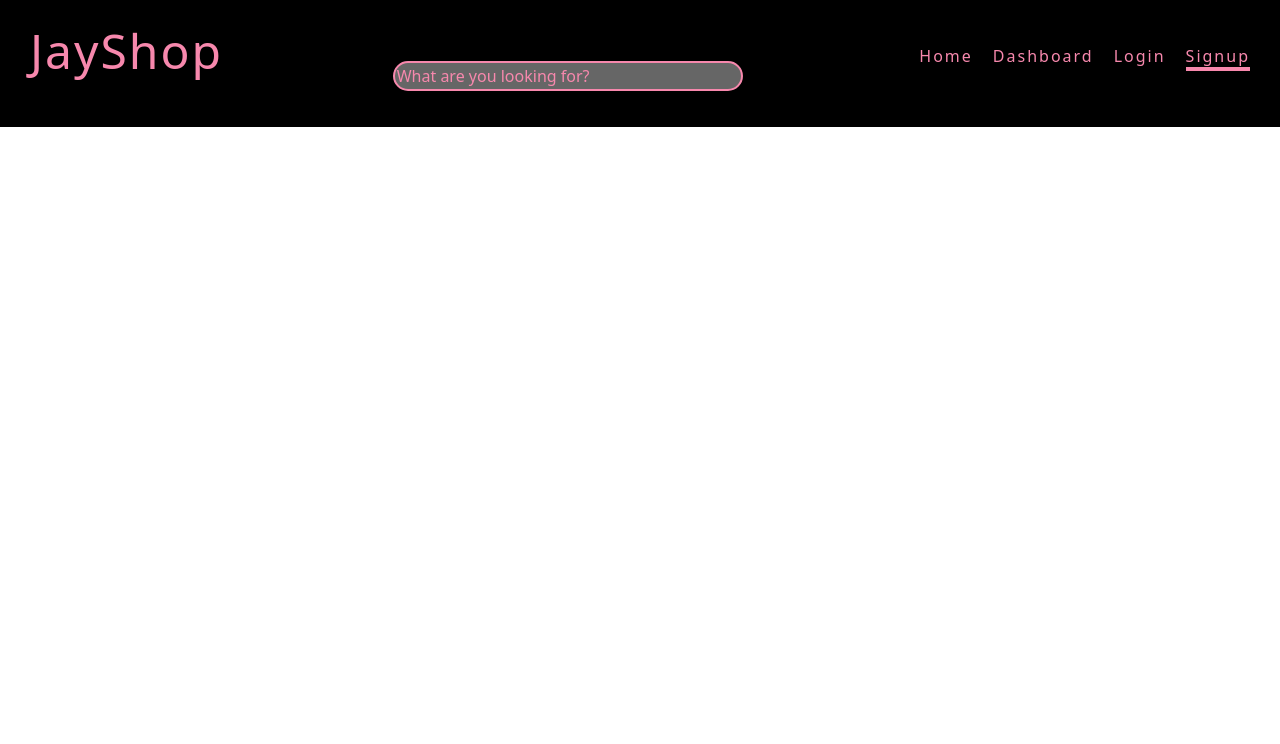
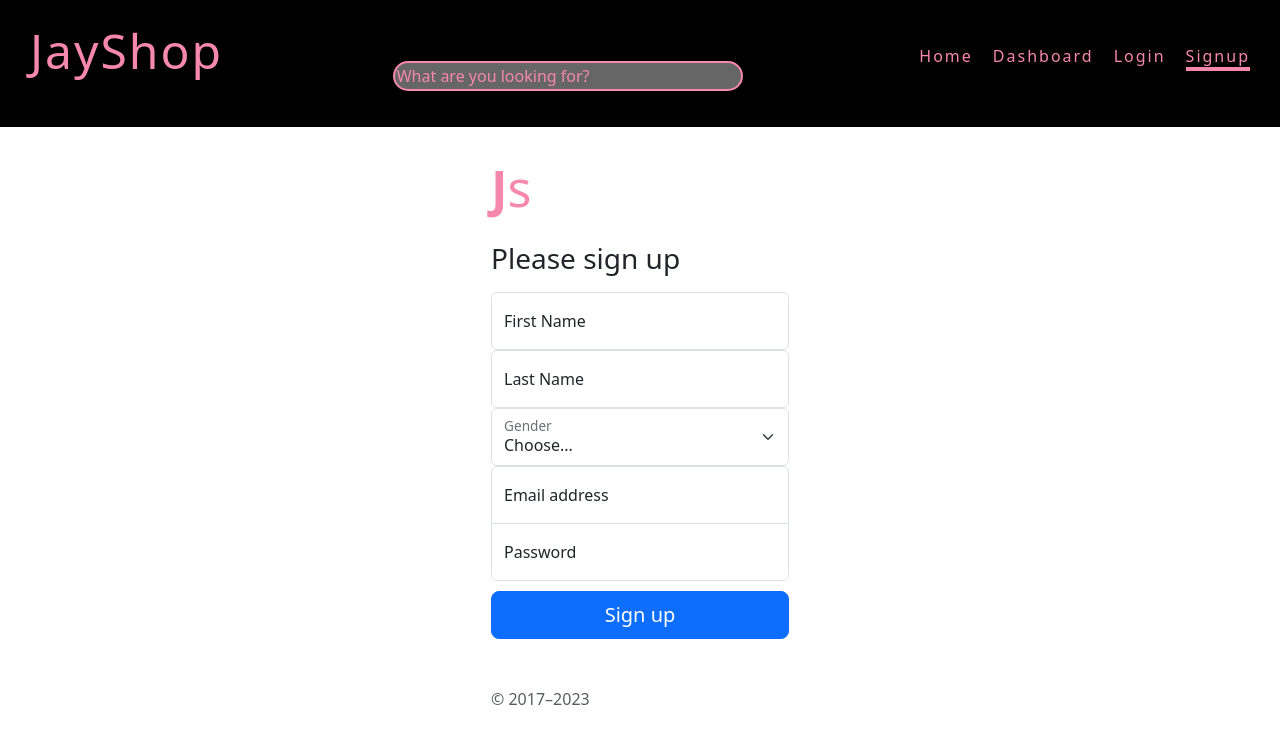
Before and after one commit to MasterTruckX/React_Projects, a React (Vite) app in the folder JayShop/: page /signup in a window 1280 px wide. Shown: the top 744 px of the page. Built offline with nearby package versions, Linux system fonts and the light colour scheme.

Commit message:
Signup page added, signup service added, useForm hook added, form styles added

```diff
--- /dev/null
+++ b/JayShop/src/hooks/useForm.jsx
@@ -0,0 +1,33 @@
+// Un custom Hook es una función que utiliza otros hooks de React para realizar una funcionalidad
+// -- Reglas para crear un custom hook:
+// 1. Siempre debe usar la palabra 'use' al inicio de su nombre.
+// 2. Siempre debe ser una fución de JavaScript. (a partir de React 16.8 usamos hooks en funciones)
+// 3. Siempre debe usar al menos un Hook de React (useState, useEffect, useContext, useRef, etc.)
+// 4. No debe ser llamado dentro de un loop, condicional o función anidada.
+// 5. Deben ser reutilizables, NO para casos muy específicos.
+
+import { useState } from 'react'
+
+function useForm (callback, defaults) {
+  // Estado único para guardar todos los valores del formulario en un objeto
+  const [input, setInput] = useState({ defaults })
+
+  // Función que se ejecuta al enviar un formulario
+  const handleSubmit = (event) => {
+    event.preventDefault() // Evita que se recargue la página y rompa el SPA
+    callback(input)
+  }
+
+  // Función que se ejecuta al teclear en un input
+  const handleInputChange = (event) => {
+    const { name, value } = event.target
+    setInput({ ...input, [name]: value })
+  }
+  return {
+    input,
+    handleSubmit,
+    handleInputChange
+  }
+}
+
+export default useForm
--- a/JayShop/src/pages/Signup.jsx
+++ b/JayShop/src/pages/Signup.jsx
@@ -1,6 +1,106 @@
+import { registerUserService } from '@/services/userService'
+import { useNavigate } from 'react-router-dom'
+import useForm from '@/hooks/useForm'
+import '@/styles/form.css'
 const Signup = () => {
+  const navigate = useNavigate()
+  const sendData = async (data) => {
+    try {
+      const response = await registerUserService(data)
+      if (response.status === 201) {
+        navigate('/login')
+        // console.log('Usuario creado correctamente', response.data)
+      }
+    } catch (error) {
+      console.log('Ocurrio un error:', error.message)
+    }
+  }
+
+  const { input, handleSubmit, handleInputChange } = useForm(sendData, {
+    first_name: '',
+    last_name: '',
+    gender: '',
+    email: '',
+    password: ''
+  })
+
   return (
-    <div>Signup</div>
+    <main className='form-signin w-100' style={{ marginTop: '135px', display: 'block', marginLeft: 'auto', marginRight: 'auto' }}>
+      <form onSubmit={handleSubmit}>
+        <p style={{ fontSize: '50px', color: '#f788ad' }}><b>J</b>s</p>
+        <h1 className='h3 mb-3 fw-normal'>Please sign up</h1>
+
+        <div className='form-floating'>
+          <input
+            type='text'
+            className='form-control'
+            id='first_name'
+            name='first_name'
+            value={input.first_name}
+            onChange={handleInputChange}
+            placeholder='John'
+          />
+          <label htmlFor='first_name'>First Name</label>
+        </div>
+
+        <div className='form-floating'>
+          <input
+            type='text'
+            className='form-control'
+            id='last_name'
+            name='last_name'
+            value={input.last_name}
+            onChange={handleInputChange}
+            placeholder='Doe'
+          />
+          <label htmlFor='last_name'>Last Name</label>
+        </div>
+
+        <div className='form-floating'>
+          <select
+            className='form-select'
+            id='gender'
+            name='gender'
+            value={input.gender}
+            onChange={handleInputChange}
+          >
+            <option value=''>Choose...</option>
+            <option value='M'>Male</option>
+            <option value='F'>Female</option>
+          </select>
+          <label htmlFor='gender'>Gender</label>
+        </div>
+
+        <div className='form-floating'>
+          <input
+            type='email'
+            className='form-control'
+            id='email'
+            name='email'
+            value={input.email}
+            onChange={handleInputChange}
+            placeholder='name@example.com'
+          />
+          <label htmlFor='email'>Email address</label>
+        </div>
+
+        <div className='form-floating'>
+          <input
+            type='password'
+            className='form-control'
+            id='password'
+            name='password'
+            value={input.password}
+            onChange={handleInputChange}
+            placeholder='Password'
+          />
+          <label htmlFor='password'>Password</label>
+        </div>
+
+        <button className='w-100 btn btn-lg btn-primary' type='submit'>Sign up</button>
+        <p className='mt-5 mb-3 text-muted'>© 2017–2023</p>
+      </form>
+    </main>
   )
 }
 
--- /dev/null
+++ b/JayShop/src/services/userService.js
@@ -0,0 +1,13 @@
+import axios from 'axios'
+
+const BASE_URL = 'http://localhost:3000'
+
+const registerUserService = (data) => axios.post(`${BASE_URL}/register`, data)
+const loginUserService = (data) => axios.post(`${BASE_URL}/login`, data)
+const getSingleUserService = (id) => axios.get(`${BASE_URL}/users/${id}`)
+
+export {
+  registerUserService,
+  loginUserService,
+  getSingleUserService
+}
--- /dev/null
+++ b/JayShop/src/styles/form.css
@@ -0,0 +1,20 @@
+.form-signin {
+    max-width: 330px;
+    padding: 1rem;
+  }
+
+  .form-signin .form-floating:focus-within {
+    z-index: 2;
+  }
+
+  .form-signin input[type="email"] {
+    margin-bottom: -1px;
+    border-bottom-right-radius: 0;
+    border-bottom-left-radius: 0;
+  }
+
+  .form-signin input[type="password"] {
+    margin-bottom: 10px;
+    border-top-left-radius: 0;
+    border-top-right-radius: 0;
+  }
```
